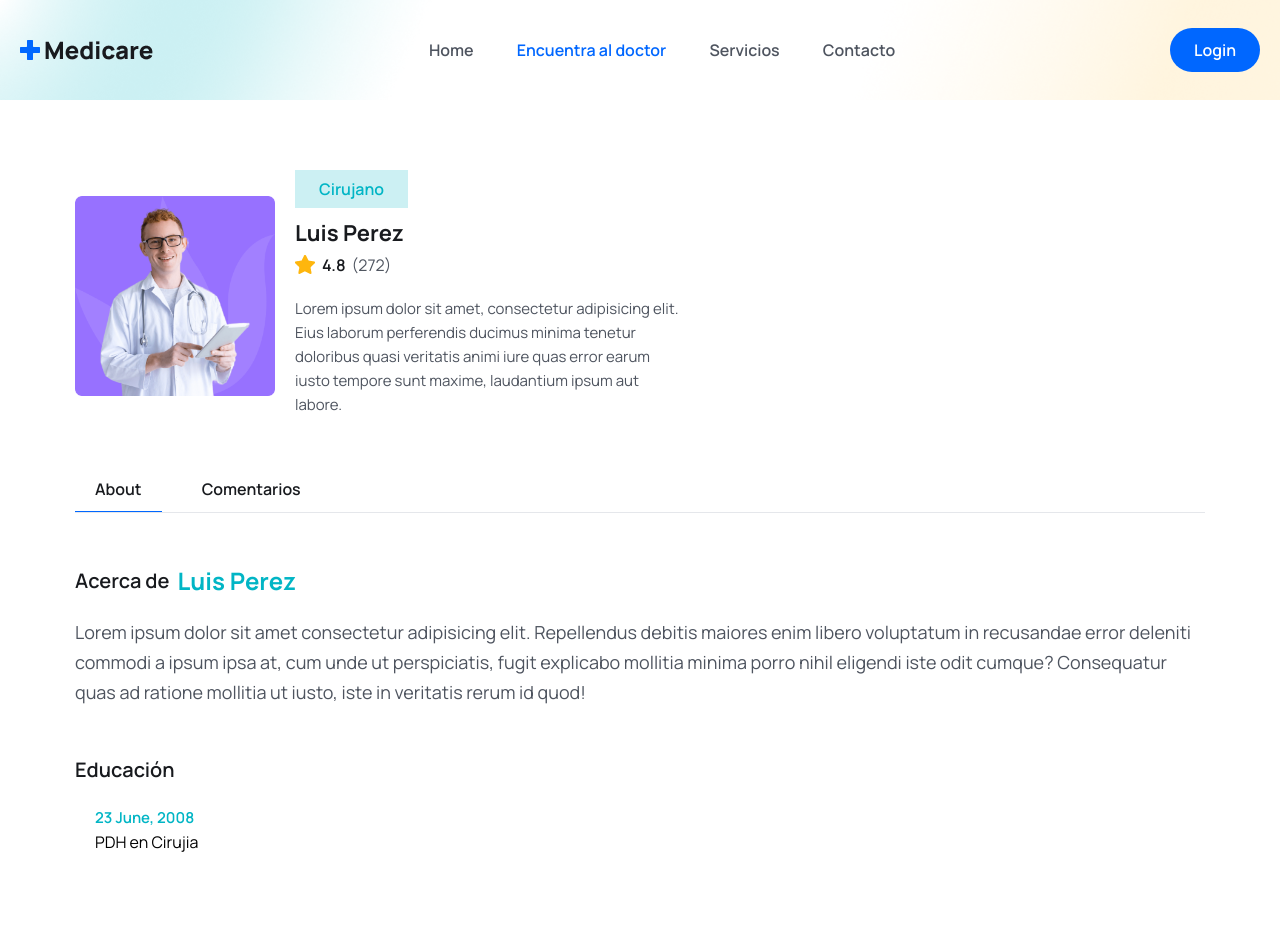
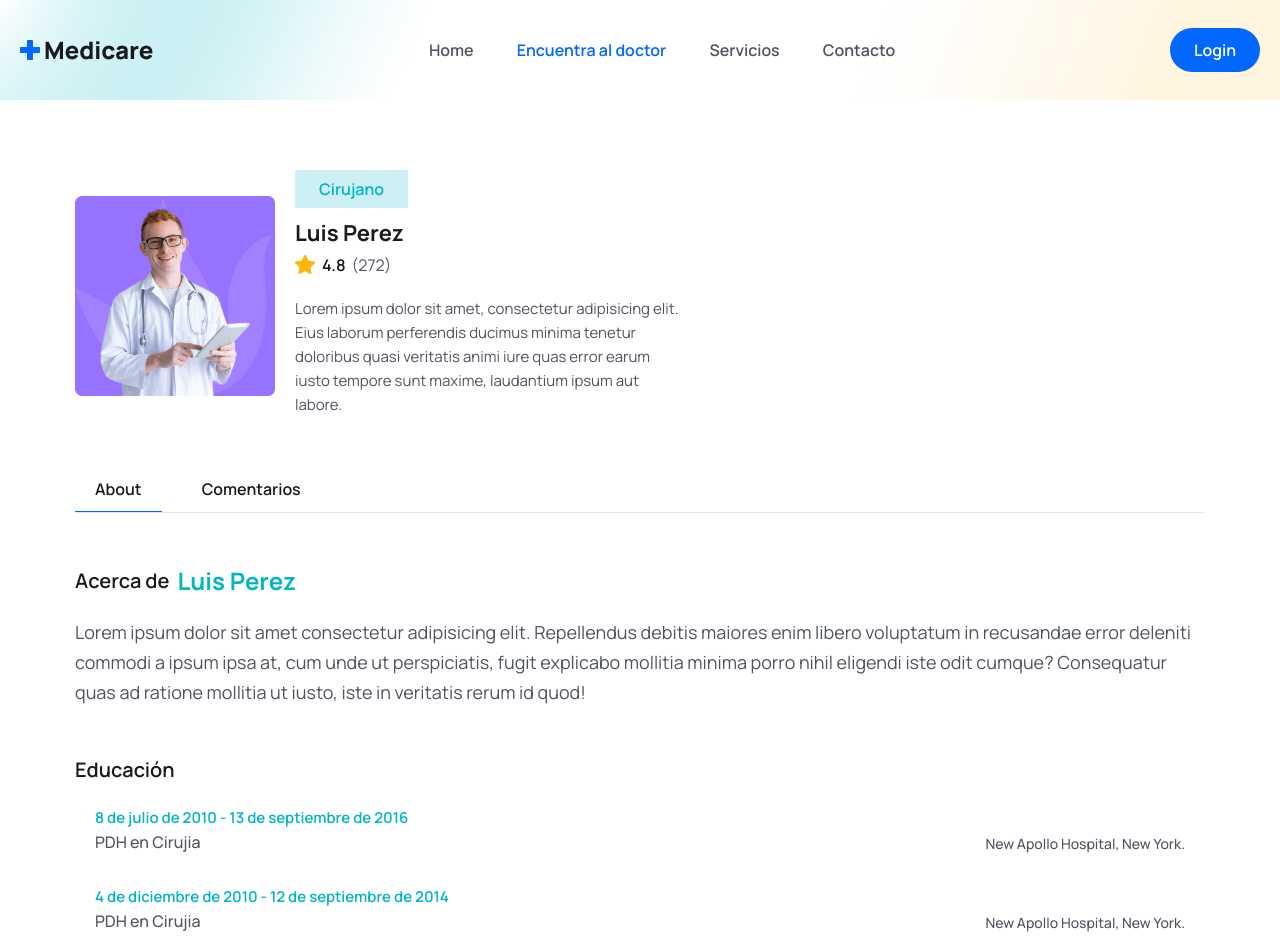
Before and after one commit to saidaJimenez/Medicare, a React (Vite) app in the folder frontend/: page /doctors/1 in a window 1280 px wide. Shown: the top 952 px of the page. Built offline with nearby package versions, Linux system fonts and the light colour scheme; the HTML template or start-up script is replaced by a standard one; a web font is replaced by a local one.

Commit message:
informacion doctor y configuracion de fecha

```diff
--- a/frontend/src/pages/Doctors/DoctorAbout.jsx
+++ b/frontend/src/pages/Doctors/DoctorAbout.jsx
@@ -1,4 +1,5 @@
 import React from "react";
+import { formateDate } from "../../utils/formateDate";
 
 const DoctorAbout = () => {
   return (
@@ -28,13 +29,33 @@ const DoctorAbout = () => {
             Educación
         </h3>
         <ul className="pt-4 md:p-5">
-            <li className="flex flex-col sm:flex-row sm:justify-between sm:items">
+            <li className="flex flex-col sm:flex-row sm:justify-between sm:items-end md:gap-5 mb-[30px]">
                 <div>
-                    <span className="text-irisBlueColor text-[15px] leading-6 font-semibold">23 June, 2008</span>
-                <p>PDH en Cirujia</p>
+                    <span className="text-irisBlueColor text-[15px] leading-6 font-semibold">
+                    {formateDate("07-08-2010")} - {formateDate("09-13-2016")}
+                      </span>
+                <p className="text-[16px] leading-6 font-medium text-textColor">
+                  PDH en Cirujia</p>
                 </div>
+                <p className="text-[14px] leading-5 font-medium text-textColor">
+                  New Apollo Hospital, New York.</p>
+            </li>
+            <li className="flex flex-col sm:flex-row sm:justify-between sm:items-end md:gap-5 mb-[30px]">
+                <div>
+                    <span className="text-irisBlueColor text-[15px] leading-6 font-semibold">
+                      {formateDate("12-04-2010")} - {formateDate("09-12-2014")}
+                      </span>
+                <p className="text-[16px] leading-6 font-medium text-textColor">
+                  PDH en Cirujia</p>
+                </div>
+                <p className="text-[14px] leading-5 font-medium text-textColor">
+                  New Apollo Hospital, New York.</p>
             </li>
         </ul>
+      </div>
+
+      <div className="mt-12">
+
       </div>
     </div>
   );
--- /dev/null
+++ b/frontend/src/utils/formateDate.js
@@ -0,0 +1,8 @@
+
+export const formateDate = (date, config) => {
+    const defaultOptions = { day: "numeric", month:"long", year: "numeric"};
+
+    const options = config ? config : defaultOptions;
+
+    return new Date(date).toLocaleDateString("es-ES",options)
+}
```
